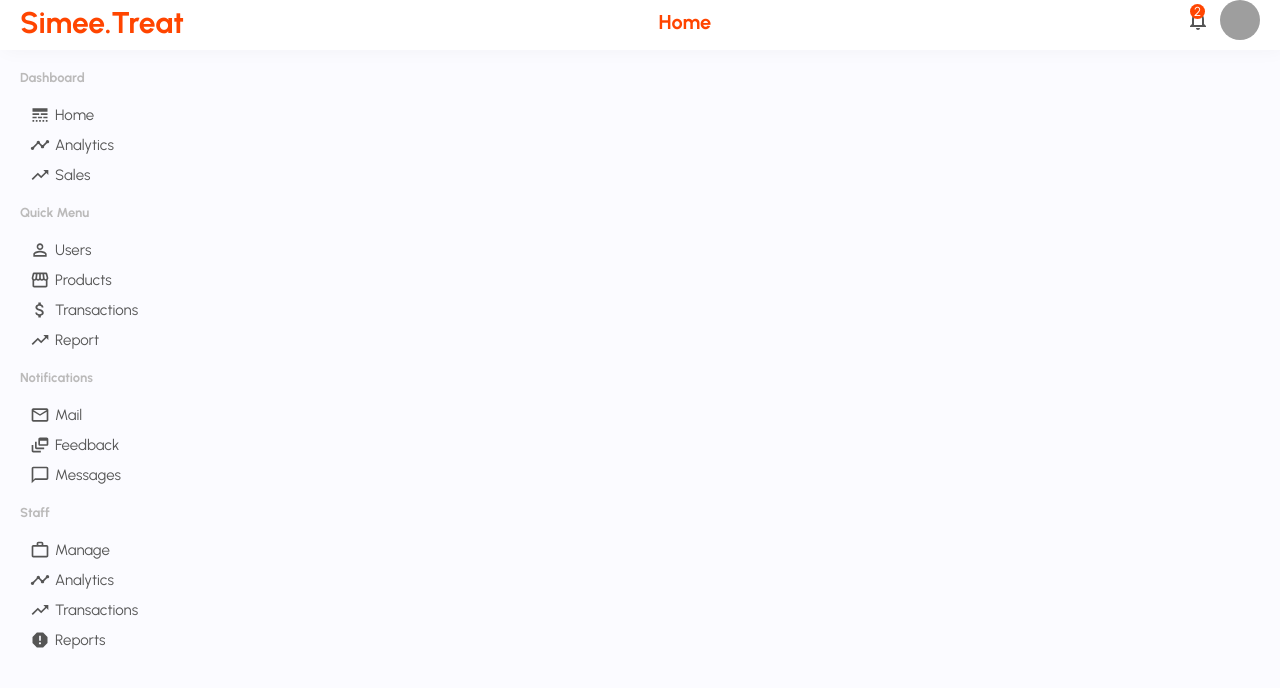
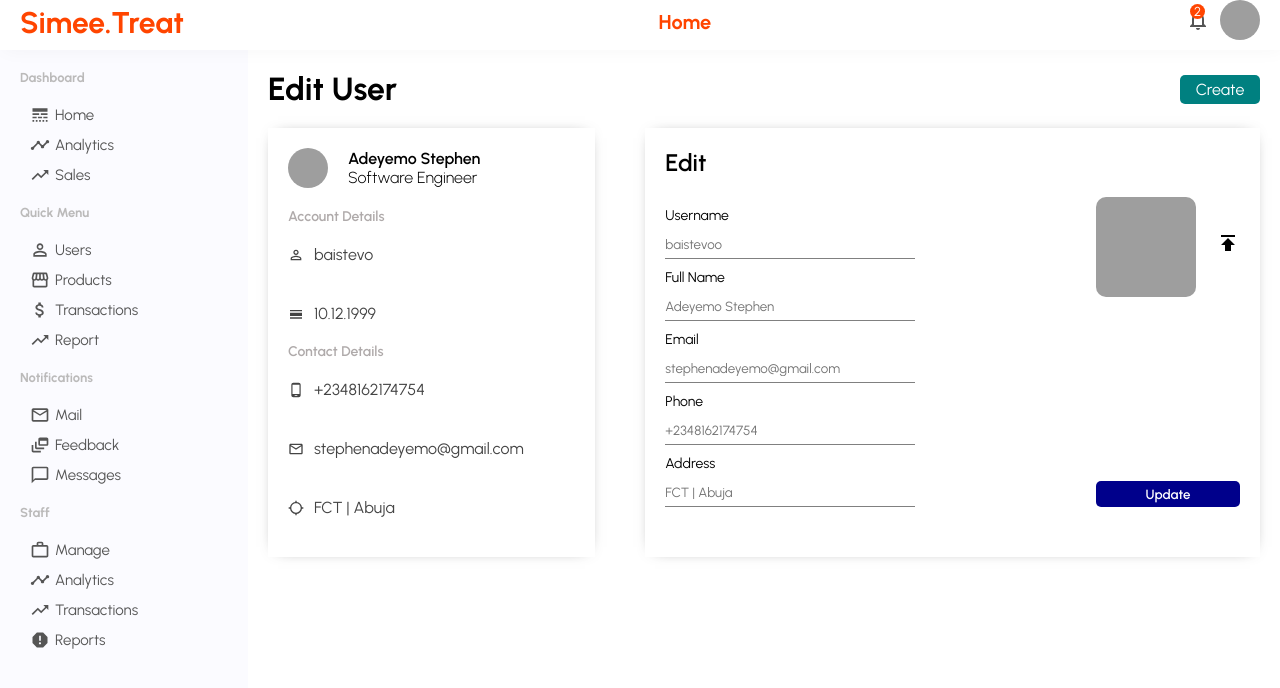
Before and after one commit to stivex001/Simee-treat-Admin, a React (Create React App) app: page /user/1 in a window 1280 px wide. Shown: the top 688 px of the page. Built offline with nearby package versions, Linux system fonts and the light colour scheme; grey boxes are pictures that could not be loaded.

Commit message:
feat: implemented edit user page

```diff
--- a/src/App.js
+++ b/src/App.js
@@ -3,6 +3,7 @@ import styled from 'styled-components';
 import Sidebar from './components/sidebar/Sidebar';
 import Topbar from './components/topbar/Topbar'
 import Home from './pages/home/Home'
+import User from './pages/user/User';
 import UserList from './pages/userlist/UserList';
 
 const Container = styled.div`
@@ -18,6 +19,7 @@ const App = () => {
         <Routes>
         <Route path='/' element={<Home />} />
         <Route path='/users' element={<UserList />} />
+        <Route path='/user/:Id' element={<User />} />
       </Routes>
       </Container>
 
--- a/src/pages/user/User.jsx
+++ b/src/pages/user/User.jsx
@@ -1,9 +1,222 @@
-import React from 'react'
+import { CalendarViewDay, LocationSearching, MailOutline, PermIdentity, PhoneAndroid, Publish } from "@mui/icons-material";
+import { Link } from "react-router-dom";
+import styled from "styled-components";
+
+const Container = styled.div`
+  flex: 4;
+  padding: 20px;
+`;
+const UserTitleContainer = styled.div`
+  display: flex;
+  align-items: center;
+  justify-content: space-between;
+`;
+const UserTitle = styled.h1``;
+const AddButton = styled.button`
+  width: 80px;
+  border: none;
+  padding: 5px;
+  background-color: teal;
+  border-radius: 5px;
+  cursor: pointer;
+  color: white;
+  font-size: 16px;
+`;
+const UserContainer = styled.div`
+  display: flex;
+  margin-top: 20px;
+`;
+const UserDisplay = styled.div`
+  flex: 1;
+  box-shadow: 0px 0px 15px -10px rgba(0, 0, 0, 0.75);
+  -webkit-box-shadow: 0px 0px 15px -10px rgba(0, 0, 0, 0.75);
+  -moz-box-shadow: 19px 5px 50px -3px rgba(235, 180, 180, 0.55);
+  padding: 20px;
+`;
+const UserUpdate = styled.div`
+  flex: 2;
+  box-shadow: 0px 0px 15px -10px rgba(0, 0, 0, 0.75);
+  -webkit-box-shadow: 0px 0px 15px -10px rgba(0, 0, 0, 0.75);
+  -moz-box-shadow: 19px 5px 50px -3px rgba(235, 180, 180, 0.55);
+  margin-left: 50px;
+  padding: 20px;
+`;
+const UserDisplayTop = styled.div`
+  display: flex;
+  align-items: center;
+`;
+const DisplayImage = styled.img`
+  width: 40px;
+  height: 40px;
+  border-radius: 50%;
+  object-fit: cover;
+`;
+const UserDisplayTitle = styled.span`
+  display: flex;
+  flex-direction: column;
+  margin-left: 20px;
+`;
+const Username = styled.span`
+  font-weight: 600;
+`;
+const UserDesc = styled.span`
+  font-weight: 300;
+`;
+const UserDisplayBottom = styled.div`
+margin-top: 20px;
+display: flex;
+flex-direction: column;
+`;
+const UserInfo = styled.span`
+display: flex;
+align-items: center;
+margin: 20px 0px;
+color: #444;
+`;
+const UserDTitle = styled.span`
+font-size: 14px;
+font-weight: 600;
+color: rgb(175, 170, 170)
+`;
+const UserInfoTitle = styled.span`
+margin-left: 10px;
+`;
+const UserUpdateTitle = styled.span`
+font-size: 24px;
+font-weight: 600;
+`;
+const UserForm = styled.form`
+display: flex;
+justify-content: space-between;
+margin-top: 20px;
+`;
+const Left = styled.div``;
+const UserItem = styled.div`
+display: flex;
+flex-direction: column;
+margin-top: 10px;
+`;
+
+const Label = styled.label`
+margin-bottom: 5px;
+font-size: 14px;
+`;
+const Input = styled.input`
+border: none;
+width: 250px;
+height: 30px;
+border-bottom: 1px solid gray;
+`;
+const Right = styled.div`
+display: flex;
+flex-direction: column;
+justify-content: space-between;
+`;
+const Upload = styled.div`
+display: flex;
+align-items: center;
+`;
+const UploadImage = styled.img`
+width: 100px;
+height: 100px;
+border-radius: 10px;
+object-fit: cover;
+margin-right: 20px;
+`;
+const UserButton = styled.button`
+border-radius: 5px;
+border: none;
+padding: 5px;
+cursor: pointer;
+background-color: darkblue;
+color: white;
+font-weight: 600;
+`;
 
 const User = () => {
   return (
-    <div>User</div>
-  )
-}
+    <Container>
+      <UserTitleContainer>
+        <UserTitle>Edit User</UserTitle>
+        <Link to='/newuser'>
+        <AddButton>Create</AddButton>
+        </Link>
 
-export default User
+      </UserTitleContainer>
+      <UserContainer>
+        <UserDisplay>
+          <UserDisplayTop>
+            <DisplayImage src="https://avatars.githubusercontent.com/u/87942124?v=4" />
+            <UserDisplayTitle>
+              <Username>Adeyemo Stephen</Username>
+              <UserDesc>Software Engineer</UserDesc>
+            </UserDisplayTitle>
+          </UserDisplayTop>
+          <UserDisplayBottom>
+            <UserDTitle>Account Details</UserDTitle>
+            <UserInfo>
+              <PermIdentity style={{fontSize: '16px'}} />
+              <UserInfoTitle>baistevo</UserInfoTitle>
+            </UserInfo>
+            <UserInfo>
+              <CalendarViewDay style={{fontSize: '16px'}} />
+              <UserInfoTitle>10.12.1999</UserInfoTitle>
+            </UserInfo>
+            <UserDTitle>Contact Details</UserDTitle>
+            <UserInfo>
+              <PhoneAndroid style={{fontSize: '16px'}} />
+              <UserInfoTitle>+2348162174754</UserInfoTitle>
+            </UserInfo>
+            <UserInfo>
+              <MailOutline style={{fontSize: '16px'}} />
+              <UserInfoTitle>stephenadeyemo@gmail.com</UserInfoTitle>
+            </UserInfo>
+            <UserInfo>
+              <LocationSearching style={{fontSize: '16px'}} />
+              <UserInfoTitle>FCT | Abuja</UserInfoTitle>
+            </UserInfo>
+          </UserDisplayBottom>
+        </UserDisplay>
+        <UserUpdate>
+            <UserUpdateTitle> Edit</UserUpdateTitle>
+                <UserForm>
+                    <Left>
+                        <UserItem>
+                            <Label>Username</Label>
+                            <Input type="text" placeholder="baistevoo" />
+                        </UserItem>
+                        <UserItem>
+                            <Label>Full Name</Label>
+                            <Input type="text" placeholder="Adeyemo Stephen" />
+                        </UserItem>
+                        <UserItem>
+                            <Label>Email</Label>
+                            <Input type="text" placeholder="stephenadeyemo@gmail.com" />
+                        </UserItem>
+                        <UserItem>
+                            <Label>Phone</Label>
+                            <Input type="text" placeholder="+2348162174754" />
+                        </UserItem>
+                        <UserItem>
+                            <Label>Address</Label>
+                            <Input type="text" placeholder="FCT | Abuja" />
+                        </UserItem>
+                    </Left>
+
+                    <Right>
+                        <Upload>
+                            <UploadImage src="https://avatars.githubusercontent.com/u/87942124?v=4" />
+                            <Label htmlFor="file"><Publish style={{cursor: 'pointer'}} /> </Label>
+                            <Input type='file' id='file' style={{display: 'none'}} />
+                        </Upload>
+                        <UserButton>Update</UserButton>
+                    </Right>
+                </UserForm>
+
+        </UserUpdate>
+      </UserContainer>
+    </Container>
+  );
+};
+
+export default User;
```
